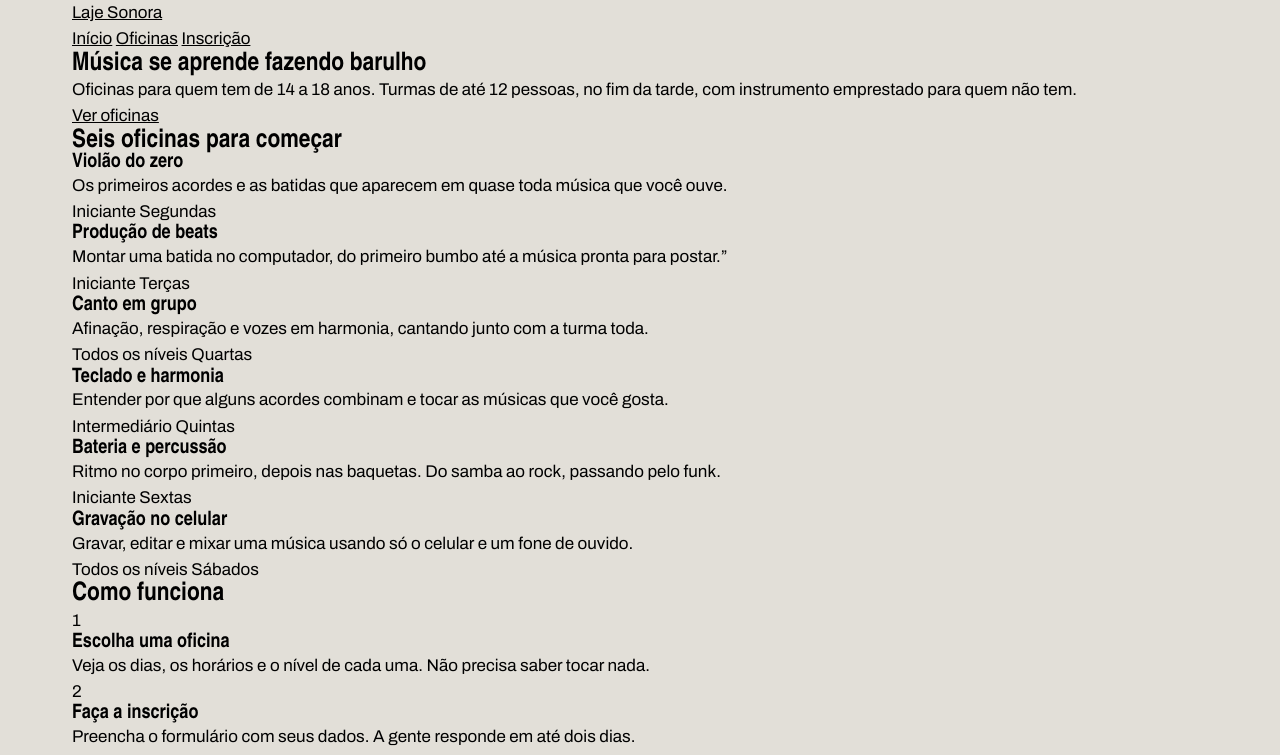
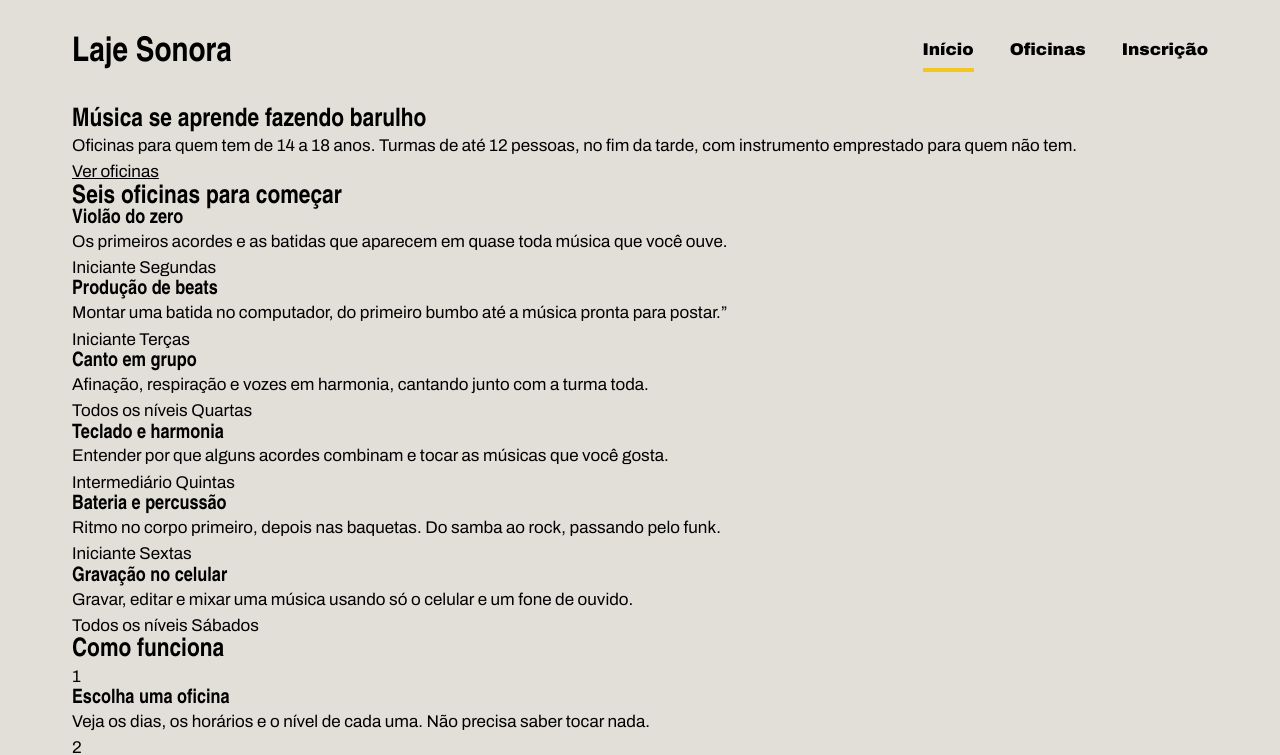
Before and after one commit to gabriel1tima/laje_sonora, a plain HTML site: page index.html in a window 1280 px wide. Shown: the top 755 px of the page. Drawn offline with Linux system fonts and the light colour scheme; a web font is replaced by a local one.

Commit message:
Topo com flex

```diff
--- a/index.css
+++ b/index.css
@@ -36,3 +36,32 @@ h1, h2, h3{
     margin-inline: auto;
     padding-inline: 32px;
 }
+.topo{
+    padding-block: 28px;
+    display: flex;
+    justify-content: space-between;
+    align-items: center;
+}
+.logo{
+    font-family: var(--fonte-cartaz);
+    font-size: 34px;
+    font-weight: 900;
+    text-decoration: none;
+}
+.menu{
+    display: flex;
+    gap: 36px;
+
+}
+.menu a{
+    font-weight: 900;
+    text-decoration: none;
+    padding-bottom: 4px;
+    border-bottom: 4px solid transparent;
+}
+.menu a:houver{
+    border-bottom-color: var(--tinta);
+}
+.menu a.atual{
+    border-bottom-color: var(--fita);
+}
```
